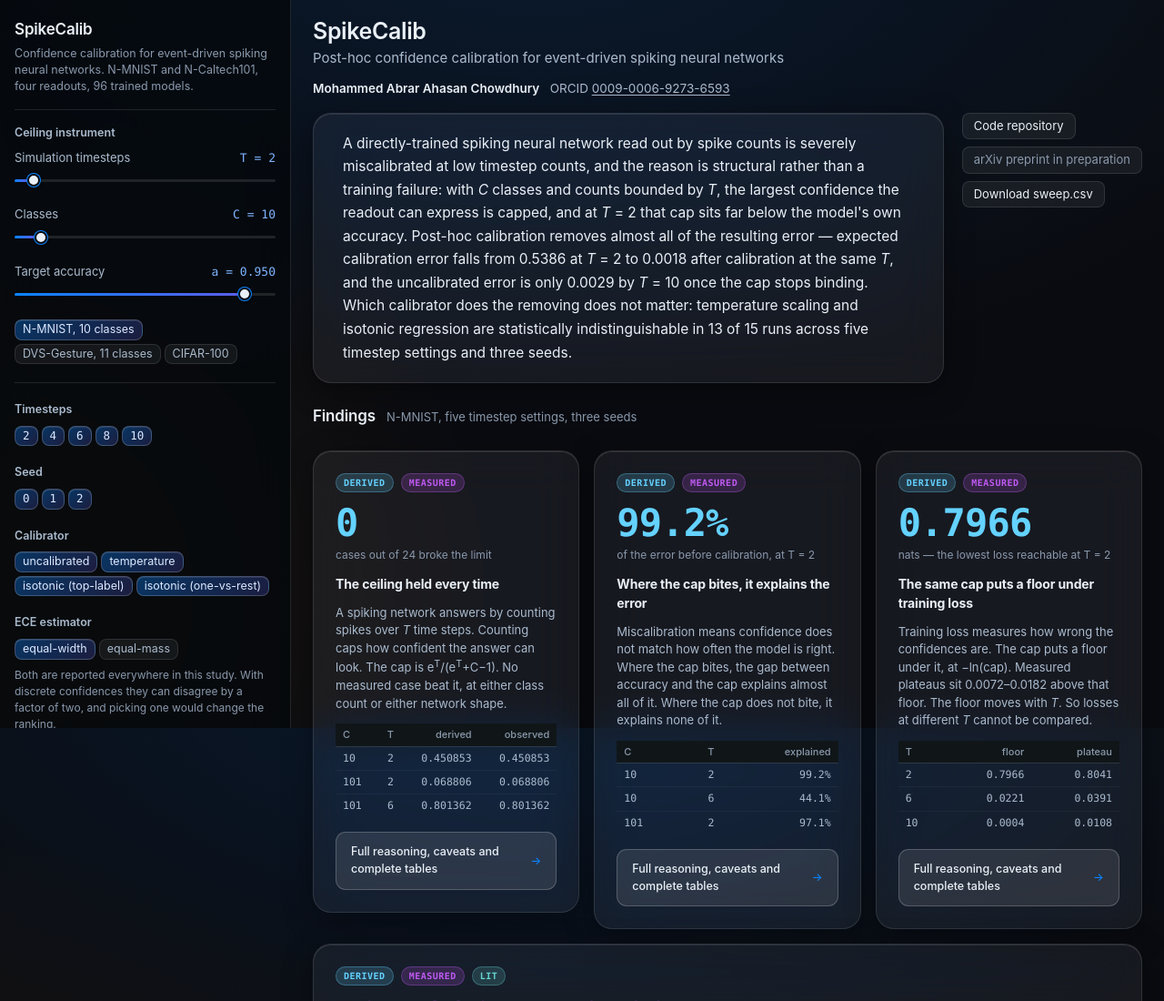
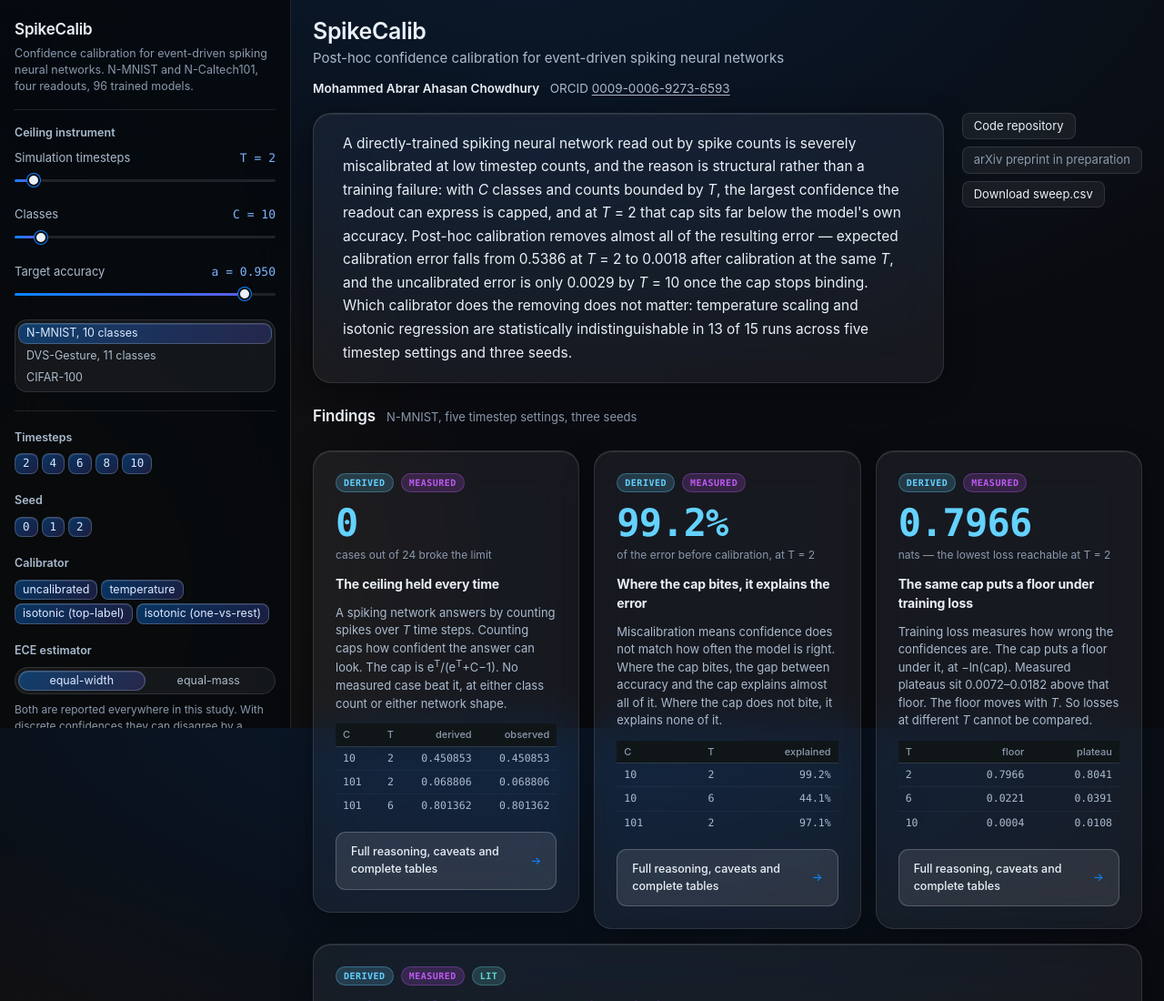
Before and after one commit to abrarahasanadil/spikecalib, a plain HTML site: page docs/index.html in a window 1280 px wide. Shown: the top 1100 px of the page at 91% size. Drawn offline with Linux system fonts and the light colour scheme.

Commit message:
Modal prose fills the panel; segmented controls for the pick-one groups
Narrowing the modal to its prose measure was measured first and rejected:
prose stops at 629px inside a 1,030px body, and the six tables in these modals
want 735 to 1,051px, so every one of them would have scrolled and the two
figures would have dropped from 1,209px and 827px to 629px. The modals exist to
hold the complete tables, so the prose gives way instead. All eight now align
prose and tables to the same left and right edge; one table in m4 still scrolls,
which is the case the brief allowed for.

Three of eight modals repeated their header title verbatim as the first line of
the body, with the same pills: m3, m6 and m7. Removed. The other five have
genuine section headings that differ from the title.

The ECE estimator and the instrument preset are both single-select while
Timesteps, Seed and Calibrator are genuine multi-select, and all five looked
identical. The two pick-one groups are now joined tracks with the active option
filled, and carry radiogroup/radio semantics so the meaning reaches a screen
reader as well. The preset's three labels do not fit across a 208px rail, so
that track runs downwards.

That restyle exposed a live bug: buildChips updated only the clicked button, so
choosing equal-mass left both options reading selected. The data was right; only
the control lied. Every button is now re-synced after any click.

The record audit is in LOG.md and deliberately unfixed. Five stale things, the
sharpest being README's "Both directions appear in the literature", which this
repository's own resolved finding contradicts.

```diff
--- a/docs/app.js
+++ b/docs/app.js
@@ -242,7 +242,7 @@
       hero.tEl.value = p[0]; hero.cEl.value = p[1];
       updateHero();
       Array.prototype.forEach.call(document.querySelectorAll("[data-preset]"), function (b) {
-        b.setAttribute("aria-pressed", b === btn ? "true" : "false");
+        b.setAttribute("aria-checked", b === btn ? "true" : "false");
       });
     });
   });
@@ -267,21 +267,37 @@
     });
   }
 
-  function buildChips(host, values, labels, get, set) {
+  /* `single` marks a pick-one group: exactly one option is active and clicking another
+     moves the selection rather than adding to it. Those get radio semantics and the
+     segmented track; the multi-select filters keep aria-pressed and separate chips.
+
+     Every button is re-synced from `get` after any click, not just the one clicked. The
+     old code updated only the clicked button, so choosing equal-mass left equal-width
+     still reading aria-pressed="true" and both appeared selected. */
+  function buildChips(host, values, labels, get, set, single) {
     host.textContent = "";
+    if (single) {
+      host.classList.add("segmented");
+      host.setAttribute("role", "radiogroup");
+    }
+    var btns = [];
+    function sync() {
+      btns.forEach(function (b) {
+        b.setAttribute(single ? "aria-checked" : "aria-pressed", get(b.__v) ? "true" : "false");
+      });
+    }
     values.forEach(function (v, i) {
       var b = document.createElement("button");
       b.type = "button";
       b.className = "chip" + (typeof v === "number" ? " mono" : "");
       b.textContent = labels ? labels[i] : v;
-      b.setAttribute("aria-pressed", get(v) ? "true" : "false");
-      b.addEventListener("click", function () {
-        set(v);
-        b.setAttribute("aria-pressed", get(v) ? "true" : "false");
-        render();
-      });
+      b.__v = v;
+      if (single) b.setAttribute("role", "radio");
+      b.addEventListener("click", function () { set(v); sync(); render(); });
+      btns.push(b);
       host.appendChild(b);
     });
+    sync();
   }
 
   function toggler(listName) {
@@ -303,7 +319,7 @@
   buildChips(document.getElementById("filter-est"), ["equal_width", "equal_mass"],
     ["equal-width", "equal-mass"],
     function (v) { return state.estimator === v; },
-    function (v) { state.estimator = v; });
+    function (v) { state.estimator = v; }, true);
 
   /* ---------- tiles ---------- */
 
--- a/docs/index.html
+++ b/docs/index.html
@@ -41,10 +41,10 @@
       </span>
       <input type="range" id="a-slider" min="0.50" max="0.999" step="0.001" value="0.95">
     </label>
-    <div class="preset-row">
-      <button type="button" class="chip" data-preset="2,10" aria-pressed="true">N-MNIST, 10 classes</button>
-      <button type="button" class="chip" data-preset="2,11" aria-pressed="false">DVS-Gesture, 11 classes</button>
-      <button type="button" class="chip" data-preset="4,100" aria-pressed="false">CIFAR-100</button>
+    <div class="preset-row segmented stack" role="radiogroup" aria-label="Instrument preset">
+      <button type="button" class="chip" role="radio" data-preset="2,10" aria-checked="true">N-MNIST, 10 classes</button>
+      <button type="button" class="chip" role="radio" data-preset="2,11" aria-checked="false">DVS-Gesture, 11 classes</button>
+      <button type="button" class="chip" role="radio" data-preset="4,100" aria-checked="false">CIFAR-100</button>
     </div>
   </div>
 
@@ -747,7 +747,7 @@ python scripts/export_dashboard_data.py</pre>
     <button class="modal-x" type="button" data-close aria-label="Close">&times;</button>
   </div>
   <div class="modal-body">
-<section class="modal-part"><h3>The same bound is a floor on the training loss<span class="pill pill-derived">derived</span><span class="pill pill-measured">measured</span></h3>
+<section class="modal-part">
 <p>
       Cross-entropy on spike-count logits cannot fall below −ln(ceiling): 0.7966 at
       <em>T</em> = 2 against 0.0004 at <em>T</em> = 10. The observed plateaus sit between
@@ -1097,7 +1097,7 @@ python scripts/export_dashboard_data.py</pre>
     <button class="modal-x" type="button" data-close aria-label="Close">&times;</button>
   </div>
   <div class="modal-body">
-<section class="modal-part"><h3>Which calibrator you use does not matter<span class="pill pill-measured">measured</span></h3>
+<section class="modal-part">
 <p>
       The study was designed around a hypothesis: that isotonic regression should beat
       temperature scaling by a margin that <em>grows</em> as <em>T</em> falls, because a
@@ -1146,7 +1146,7 @@ python scripts/export_dashboard_data.py</pre>
     <button class="modal-x" type="button" data-close aria-label="Close">&times;</button>
   </div>
   <div class="modal-body">
-<section class="modal-part"><h3>Selective prediction: the readout limits what can be deployed<span class="pill pill-measured">measured</span></h3>
+<section class="modal-part">
 <p>
       Risk-coverage asks what fraction of samples can be acted on at a given error rate.
       Samples sharing a confidence cannot be ordered against each other, so coverage steps
--- a/docs/style.css
+++ b/docs/style.css
@@ -329,6 +329,34 @@ input[type="range"]:hover::-webkit-slider-thumb { transform: scale(1.12); }
 }
 .chip[aria-pressed="true"]:hover { border-color: rgba(120, 170, 255, .62); }
 .chip.mono { font-family: var(--mono); }
+
+/* A segmented control, for the rail groups where exactly one option must be active.
+   Timesteps, Seed and Calibrator are genuine multi-select filters -- deselecting one
+   narrows the view -- and they keep separate chips. The ECE estimator and the instrument
+   preset are pick-one: two ways of computing the same metric, and one dataset shape. They
+   were styled identically to the filters, which implied they behaved the same way. Joining
+   them in one track says "pick one" without a line of explanatory text, and the role is
+   radiogroup so it says the same thing to a screen reader. */
+.segmented {
+  display: flex; gap: 0; padding: 3px;
+  background: var(--surface); border: 1px solid var(--border);
+  border-radius: var(--r-pill);
+}
+.segmented .chip {
+  flex: 1 1 0; min-width: 0; text-align: center;
+  background: none; box-shadow: none;
+  border: 1px solid transparent;   /* transparent, not none, so the metrics do not shift */
+  border-radius: var(--r-pill); padding: var(--s1) var(--s2);
+}
+.segmented .chip:hover { background: var(--surface-2); border-color: transparent; color: var(--ink); }
+.segmented .chip[aria-checked="true"] {
+  background: linear-gradient(135deg, rgba(10, 132, 255, .36), rgba(94, 92, 230, .24));
+  border-color: var(--border-2); box-shadow: var(--hi); color: #dbe9ff;
+}
+/* Three labels this long do not fit across a 208px rail, so that track runs downwards.
+   A vertical joined track reads as one control and one choice just as a row does. */
+.segmented.stack { flex-direction: column; border-radius: var(--r); gap: 2px; }
+.segmented.stack .chip { text-align: left; border-radius: calc(var(--r) - 5px); }
 
 /* ---------- readout ---------- */
 
@@ -754,7 +782,14 @@ dialog.modal::backdrop { background: rgba(4, 6, 10, .66); backdrop-filter: blur(
 .modal-body { overflow-y: auto; max-height: calc(86vh - 92px); padding: var(--s6); }
 .modal-part + .modal-part { margin-top: var(--s7); padding-top: var(--s6); border-top: 1px solid var(--border); }
 .modal-part > h3 { margin: 0 0 var(--s4); font-size: 14px; font-weight: 700; color: var(--text); }
-.modal-body p { margin: 0 0 var(--s3); font-size: 13.5px; line-height: 1.6; color: var(--text-2); max-width: 74ch; }
+/* No measure on modal prose. 74ch stopped paragraphs at 629px inside a 1,030px body while
+   the tables beneath ran the full width, and that mismatch is what read as broken. Narrowing
+   the panel to the prose instead was measured first and is worse: the six tables in these
+   modals want 735 to 1,051px, so every one of them would scroll, and the two figures would
+   drop from 1,209px and 827px to 629px. The modals are where the complete tables live, so
+   the prose gives way rather than the data. The cost is a ~158-character line, accepted
+   here and nowhere else on the page. */
+.modal-body p { margin: 0 0 var(--s3); font-size: 13.5px; line-height: 1.6; color: var(--text-2); }
 .modal-body p strong, .modal-body b { color: var(--text); }
 .modal-body .scroll { margin: var(--s4) 0; }
 .modal-body .fig img { max-width: 100%; }
```
Also changed, not shown: 1 other file.
